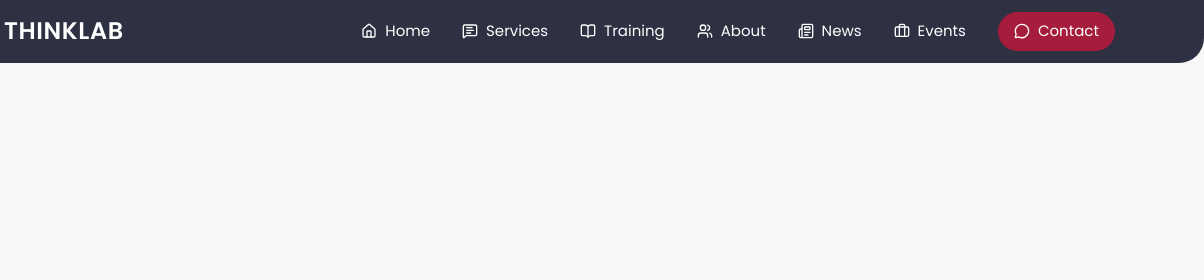
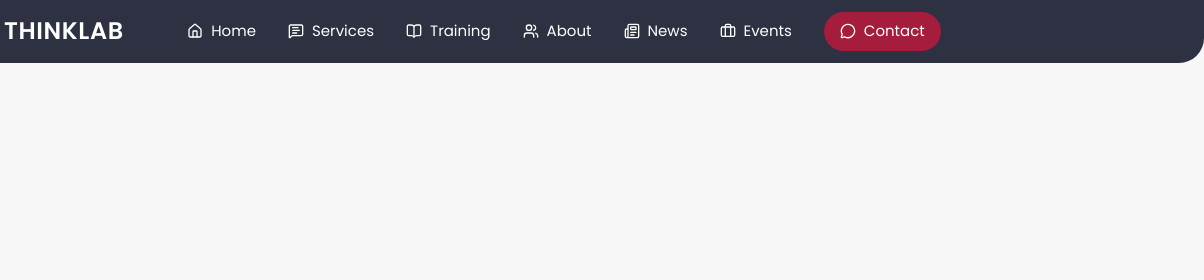
Before and after one commit to Aalfaa/ThinkLab, a plain HTML site: page src/index.html in a window 1280 px wide. Shown: the top 280 px of the page, 76-1280 px from the left. Drawn offline with nearby package versions, Linux system fonts and the light colour scheme.

Commit message:
Nov 1, 2025, 5:54 PM

```diff
--- a/src/index.html
+++ b/src/index.html
@@ -21,7 +21,7 @@
   <nav id="navbar"
        class="w-full px-8 py-3 bg-[#2D3142] text-white rounded-b-[25px] transition-all duration-500 ease-in-out">
     <!-- Grid 3 kolom: kiri logo, tengah menu, kanan mirror (tak terlihat) -->
-    <div class="grid grid-cols-3 items-center justify-center">
+    <div class="grid grid-cols-3 items-center">
       <!-- Kiri: LOGO (sedikit masuk dari tepi) -->
       <a href="#home" class="justify-self-start pl-4 flex items-center gap-2 text-2xl font-semibold tracking-wide">
         <i data-lucide="brain-circuit" class="w-6 h-6 text-white"></i>
@@ -29,7 +29,7 @@
       </a>
 
       <!-- Tengah: MENU (termasuk CTA Contact) -->
-      <ul class="hidden md:flex justify-self-start gap-8 text-[15px] font-medium items-center">
+      <ul class="hidden md:flex justify-center gap-8 text-[15px] font-medium items-center">
         <li><a href="#home" class="flex items-center gap-2 hover:text-[#A61C3C] transition">
           <i data-lucide="house" class="w-4 h-4"></i>Home</a></li>
         <li><a href="#services" class="flex items-center gap-2 hover:text-[#A61C3C] transition">
@@ -49,6 +49,11 @@
           </a>
         </li>
       </ul>
+
+      <!-- Kanan: MIRROR tak terlihat (untuk kesimetrisan) -->
+      <div class="hidden md:flex justify-self-end pr-4 items-center gap-2 opacity-0 pointer-events-none select-none">
+        <i data-lucide="brain-circuit" class="w-6 h-6"></i><span class="text-2xl font-semibold">THINKLAB</span>
+      </div>
 
       <!-- Tombol Mobile (muncul saat md:hidden) -->
       <button id="menuBtn" class="md:hidden justify-self-end pr-2">
```
